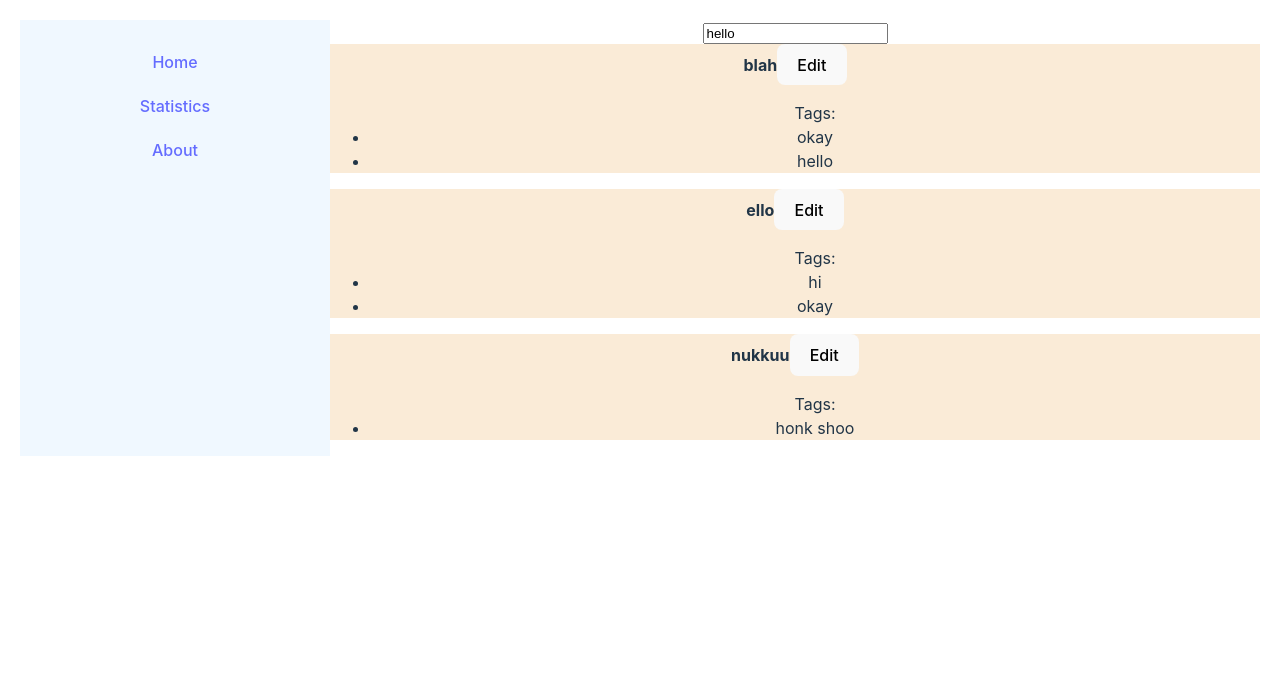
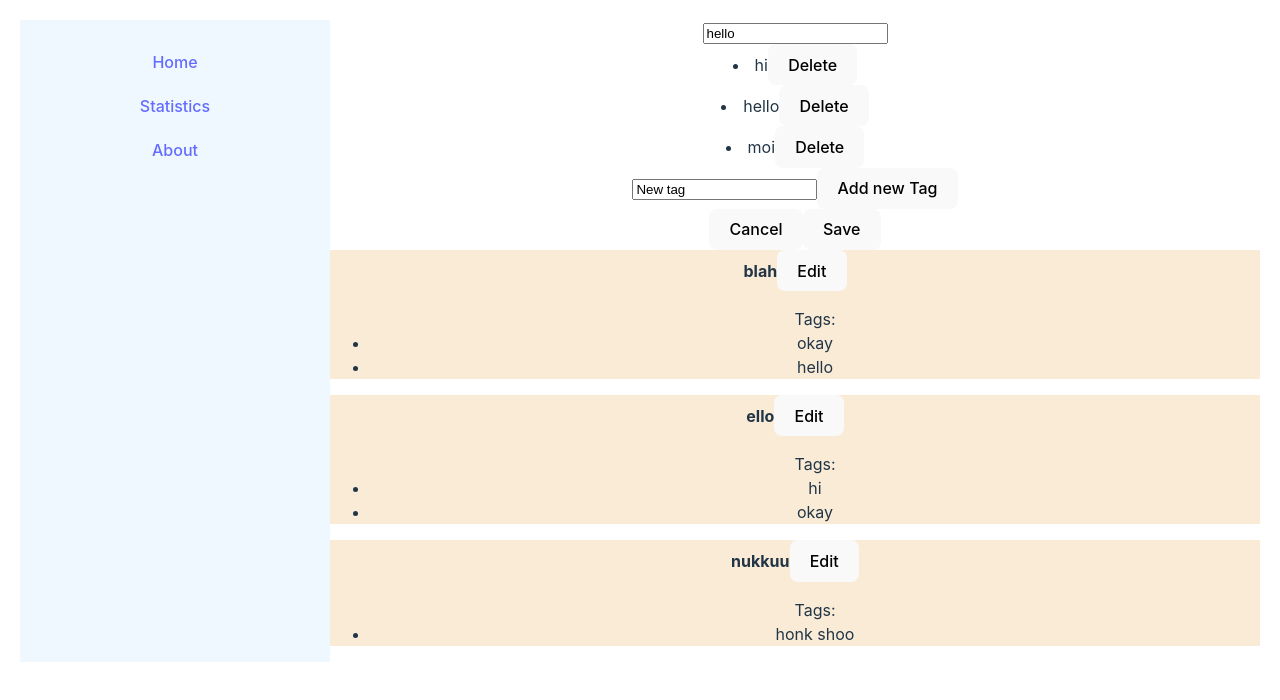
Before and after one commit to Roosa-Pasanen/CountApp, a React (Vite) app: page / in a window 1280 px wide. Shown: the top 700 px of the page. Built offline with nearby package versions, Linux system fonts and the light colour scheme; data requests are answered from the project's data file.

Commit message:
Bad commit: Did a bunch of stuff

```diff
--- a/src/EditTask.jsx
+++ b/src/EditTask.jsx
@@ -2,9 +2,50 @@ import { useState, useEffect } from "react";
 
 export default function EditTask(props) {
   const [nameState, setNameState] = useState(props.name);
+  const [tagState, setTagState] = useState(props.tags);
+  const [newTagState, setNewTagState] = useState("New tag");
+
+  function displayTags() {
+    let tagArray = [];
+    for (let i = 0; i < tagState.length; i++) {
+      tagArray.push(
+        <li key={i}>
+          {tagState[i]}
+          <button onClick={() => deleteTag(tagState[i])}>Delete</button>
+        </li>
+      );
+    }
+    return tagArray;
+  }
+
+  useEffect(() => {}, [setTagState]);
+
+  function deleteTag(name) {
+    const newArray = tagState.filter((tag) => tag !== name);
+    console.log(newArray);
+    setTagState(newArray);
+  }
+
+  function addTag() {
+    const newArray = tagState;
+    newArray.push(newTagState);
+    setTagState(newArray);
+    setNewTagState("New tag");
+  }
+
   return (
     <>
       <input value={nameState} onChange={(e) => setNameState(e.target.value)} />
+      {displayTags()}
+      <input
+        value={newTagState}
+        onChange={(e) => setNewTagState(e.target.value)}
+      />
+      <button onClick={() => addTag()}> Add new Tag </button> {"\n"}
+      <div>
+        <button> Cancel </button>
+        <button> Save </button>
+      </div>
     </>
   );
 }
--- a/src/Frontpage.jsx
+++ b/src/Frontpage.jsx
@@ -1,11 +1,10 @@
-import { useEffect, useState } from "react";
 import TaskArray from "./TaskArray.jsx";
 import EditTask from "./EditTask.jsx";
 
 export default function Frontpage() {
   return (
     <>
-      <EditTask name={"hello"} />
+      <EditTask name={"hello"} tags={["hi", "hello", "moi"]} />
       <TaskArray />
     </>
   );
--- a/src/Statistics.jsx
+++ b/src/Statistics.jsx
@@ -4,7 +4,7 @@ export default function Statistics() {
       <p>Instructions: Currently not needed (page has no functionality)</p>
       <p>Used external libraries: Currently none</p>
       <p>Usage of AI: none</p>
-      <p>Total coding time: 2h</p>
+      <p>Total coding time: 8h</p>
       <ul>
         Nykyiset ongelmat:
         <li>Appi fullscreeniin (vie enemmän kuin 340px)</li>
--- a/src/Task.jsx
+++ b/src/Task.jsx
@@ -1,11 +1,15 @@
 import { useState, useEffect } from "react";
+import EditTask from "./EditTask";
 
 export default function Task(props) {
   const [tagState, setTagState] = useState(0);
   const [editState, setEditState] = useState(false);
 
   useEffect(() => {
-    let tagArray = props.tags.map((tag) => <li>{tag}</li>);
+    let tagArray = [];
+    for (let i = 0; i < props.tags.length; i++) {
+      tagArray.push(<li key={i}>{props.tags[i]}</li>);
+    }
     setTagState(<ul>Tags: {tagArray} </ul>);
   }, [props.tags, props.name]);
 
@@ -23,8 +27,7 @@ export default function Task(props) {
     } else {
       return (
         <div>
-          <p>Bop</p>
-          <button onClick={() => setEditState(false)}> oops </button>
+          <EditTask name={props.name} tags={props.tags} />
         </div>
       );
     }
--- a/src/TaskArray.jsx
+++ b/src/TaskArray.jsx
@@ -10,7 +10,6 @@ export default function TaskArray() {
         const info = await fetch("http://localhost:3010/tasks");
         const infoparse = await info.json();
         setDisplayState(infoparse);
-        console.log(infoparse);
       } catch (err) {
         console.log(err);
       }
@@ -26,7 +25,6 @@ export default function TaskArray() {
       } else {
         let taskArray = [];
         for (let i = 0; i < info.length; i++) {
-          console.log(info[i].name + ": " + info[i].tags);
           taskArray.push(
             <Task key={info[i].id} name={info[i].name} tags={info[i].tags} />
           );
```
